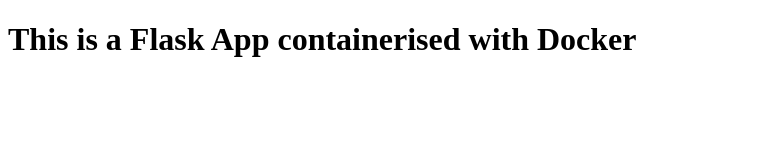
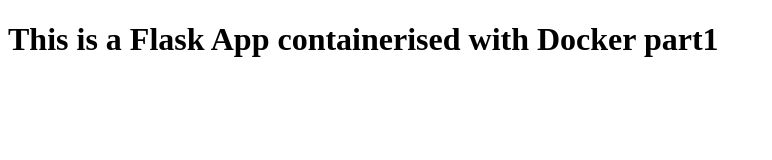
Before and after one commit to DineshA055/flask-app-simple, a plain HTML site: page index.html in a window 1280 px wide. Shown: the whole page, without its empty margins (0-772 px from the left). Drawn offline with Linux system fonts and the light colour scheme.

Commit message:
Update index.html

```diff
--- a/index.html
+++ b/index.html
@@ -6,6 +6,6 @@
     <title>Flask Docker</title>
 </head>
 <body>
-    <h1>This is a Flask App containerised with Docker</h1>
+    <h1>This is a Flask App containerised with Docker part1</h1>
 </body>
 </html>
```
